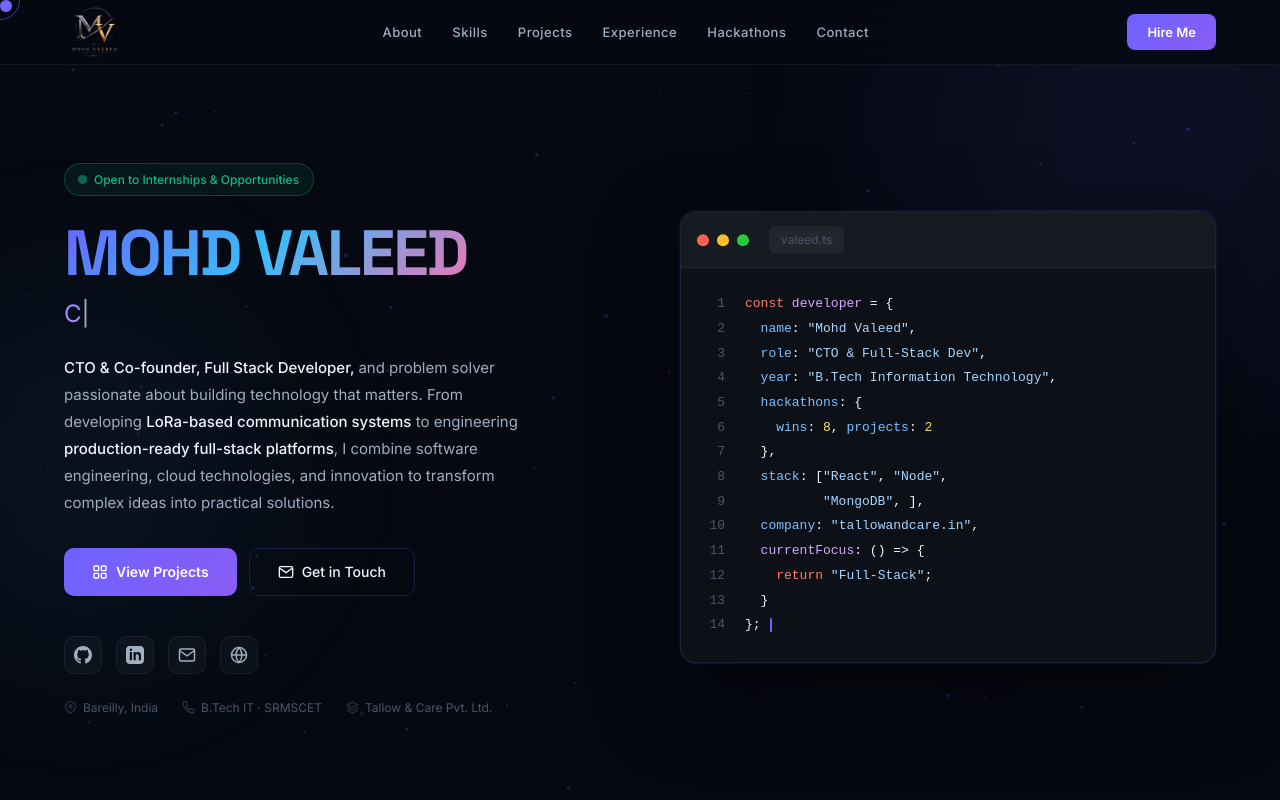
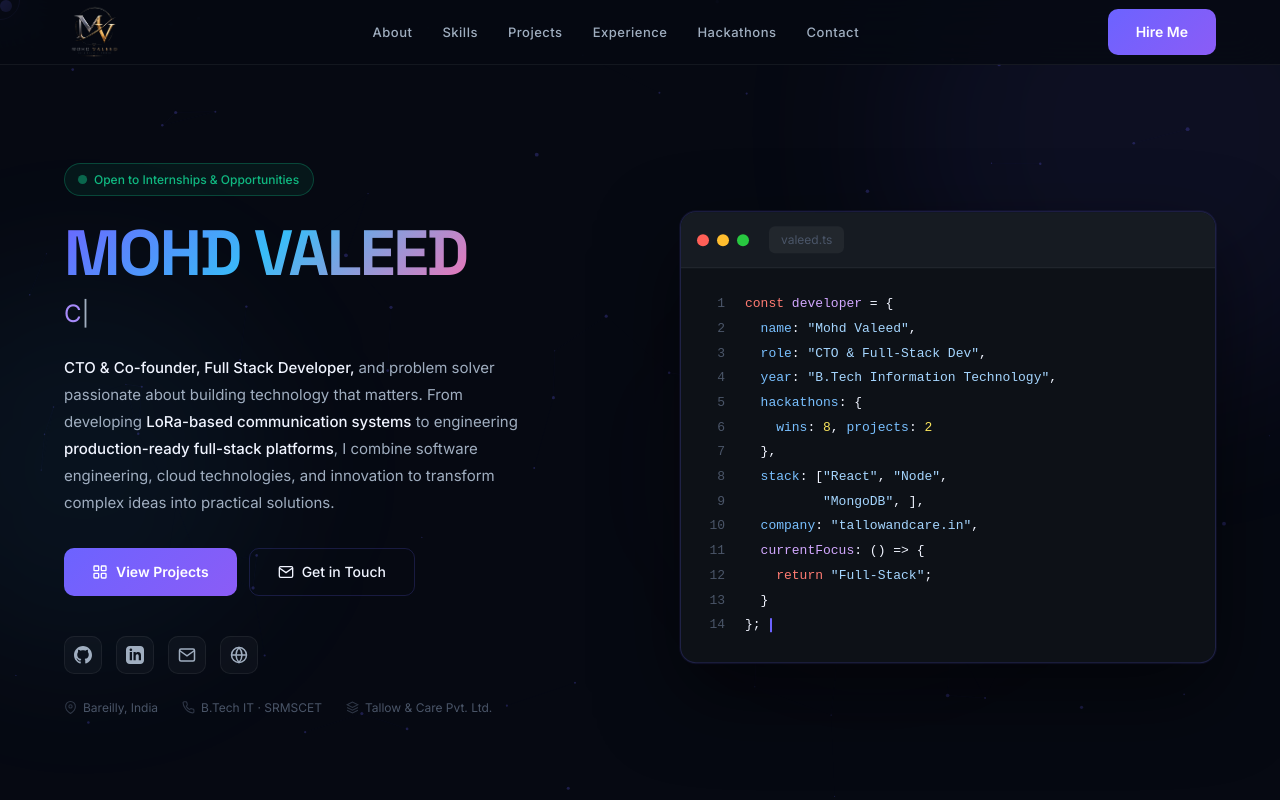
Before and after one commit to valeed910/My-Portfolio, a website: page Frontend/index.html in a window 1280 px wide. Shown: the top 800 px of the page. Drawn offline with Linux system fonts and the light colour scheme.

Commit message:
Add resume

```diff
--- a/Frontend/index.html
+++ b/Frontend/index.html
@@ -27,7 +27,12 @@
       <li><a href="#achievements">Hackathons</a></li>
       <li><a href="#contact">Contact</a></li>
     </ul>
-    <a href="#contact" class="nav-cta">Hire Me</a>
+<a id="hire-btn"
+   href="assets/Final Resume.pdf"
+   target="_blank"
+   class="btn-primary">
+    Hire Me
+</a>
   </nav>
 
 <!-- HERO -->
--- a/Frontend/style.css
+++ b/Frontend/style.css
@@ -34,7 +34,7 @@
     left:0;
     width:100%;
     height:100%;
-    z-index:0;
+    z-index:-1;
     pointer-events:none;
     opacity:0.6
   }
@@ -63,6 +63,11 @@
     transition:all 0.08s;
     mix-blend-mode:screen
   }
+  #cursor,
+#cursor-ring,
+#bg-canvas {
+    pointer-events: none;
+}
 
 /* NAV */
   nav{
@@ -70,7 +75,7 @@
     top:0;
     left:0;
     right:0;
-    z-index:0;
+    z-index:9999;
     padding:2px 5%;
     display:flex;
     align-items:center;
@@ -157,7 +162,9 @@
     display:flex;
     align-items:center;
     padding:0 5%;
-    padding-top:80px
+    padding-top:80px;
+    position: relative;
+    z-index: 1;
   }
 
   .hero-inner{
```
Also changed, not shown: 1 other file.
